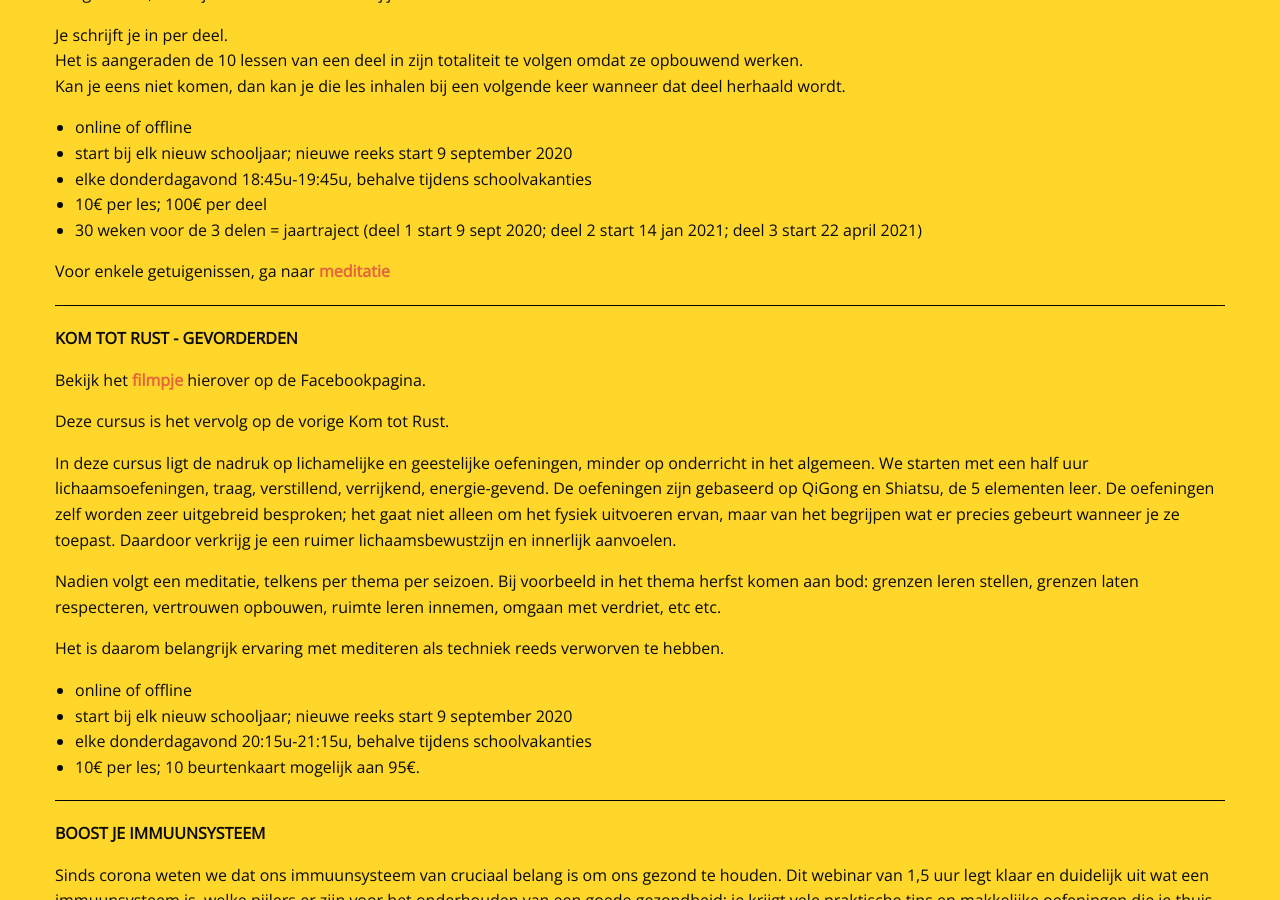
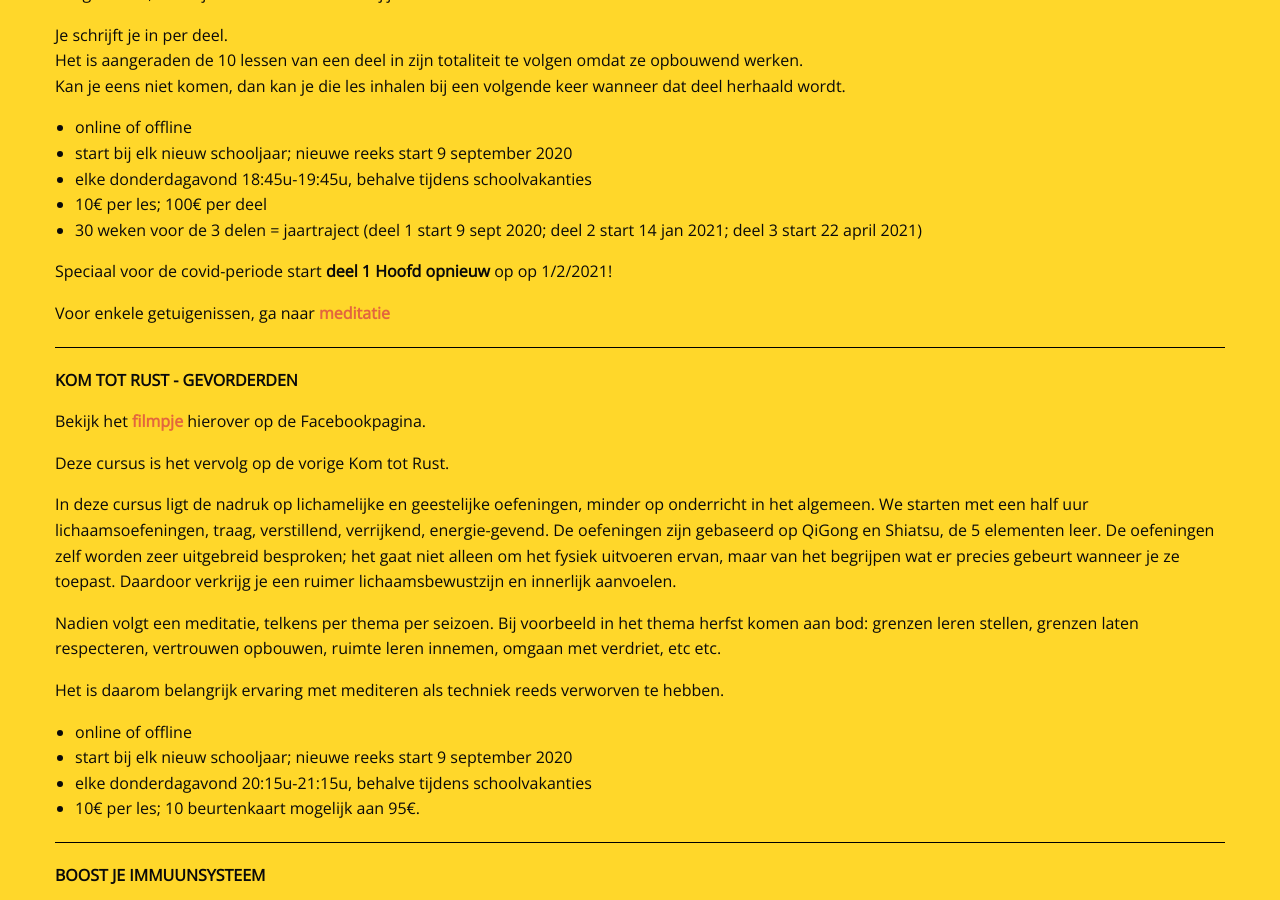
Before and after one commit to manopura/manopura.github.io, a Jekyll site: the page built from cursussen.md, in a window 1280 px wide and 900 px high, scrolled down 870 px. Built offline with Jekyll 4.4.1, drawn with Linux system fonts in a browser that asks for light colours; nearby versions of some CDN libraries; our own code applies the rules of GitHub Pages for plain Markdown files.

Commit message:
Update cursussen.md

```diff
--- a/cursussen.md
+++ b/cursussen.md
@@ -39,6 +39,8 @@ Kan je eens niet komen, dan kan je die les inhalen bij een volgende keer wanneer
 - elke donderdagavond 18:45u-19:45u, behalve tijdens schoolvakanties
 - 10€ per les; 100€ per deel
 - 30 weken voor de 3 delen = jaartraject (deel 1 start 9 sept 2020; deel 2 start 14 jan 2021; deel 3 start 22 april 2021)
+
+Speciaal voor de covid-periode start **deel 1 Hoofd opnieuw** op op 1/2/2021!
 
 Voor enkele getuigenissen, ga naar [**meditatie**](http://www.manopura.be/meditatie.html)
 
```
